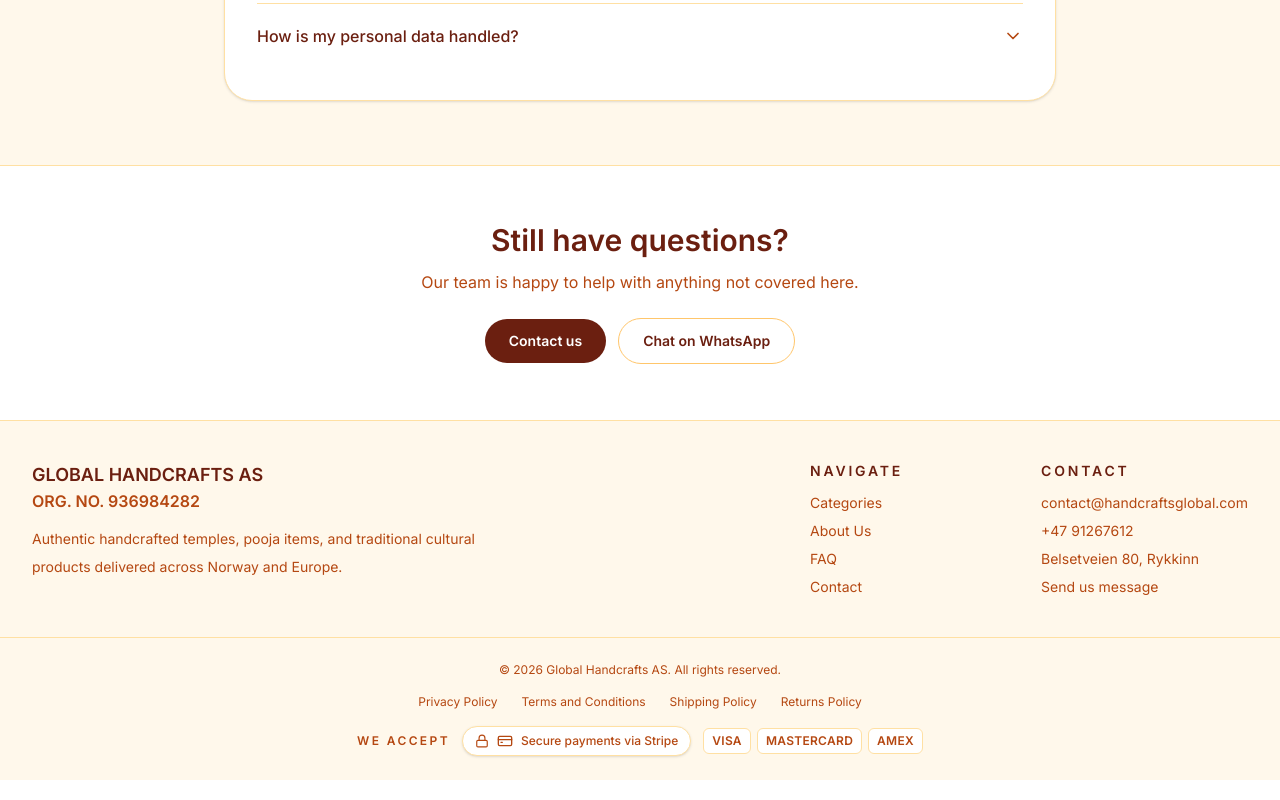
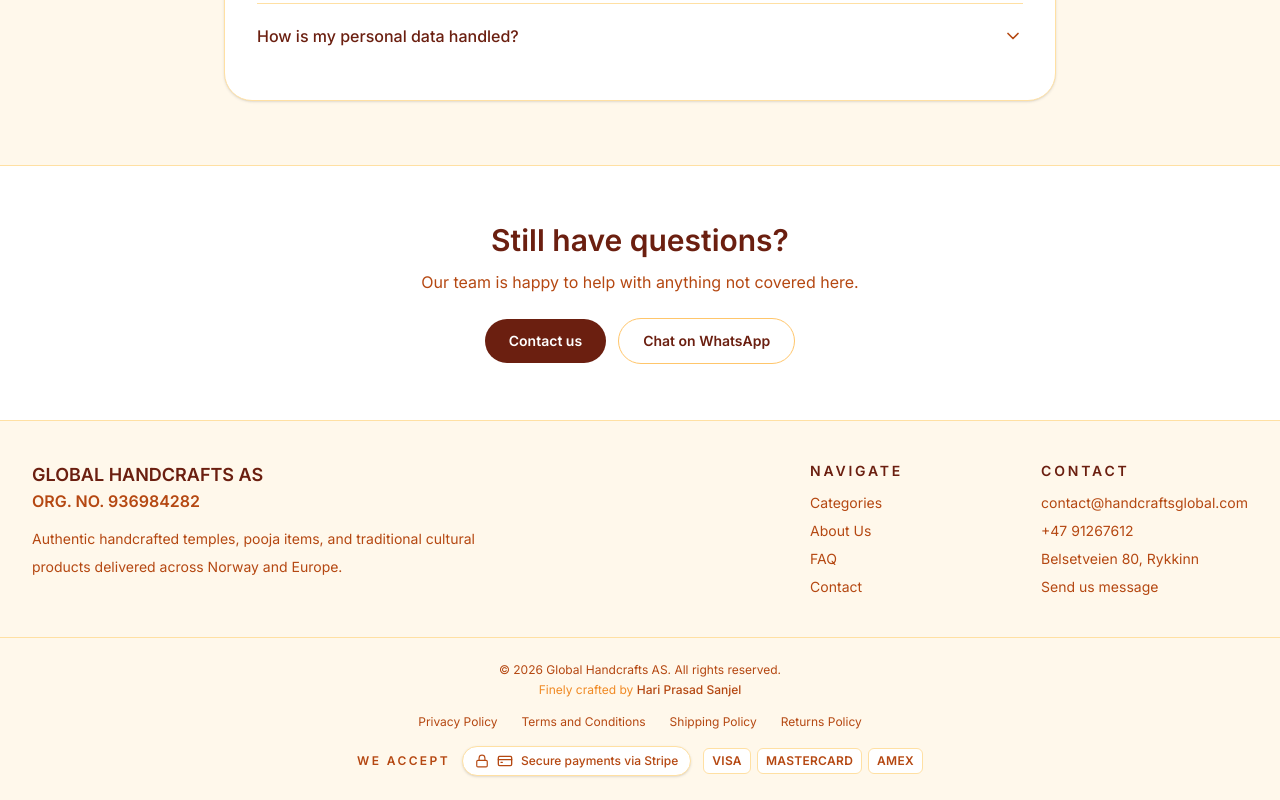
Before and after one commit to hpsanjel/global-handkraft, a Next.js app: page /faq in a window 1280 px wide. Shown: the part 2801-3601 px from the top of the page. Built offline with nearby package versions, Linux system fonts and the light colour scheme; no server answers; the database is empty.

Commit message:
added developer info

```diff
--- a/components/site-footer.tsx
+++ b/components/site-footer.tsx
@@ -54,7 +54,13 @@ export function SiteFooter() {
 			</div>
 			<div className="border-t border-stone-200">
 				<div className="mx-auto max-w-7xl px-4 py-6 sm:px-6 lg:px-8">
-					<p className="text-xs text-stone-700 text-left sm:text-center mb-4">&copy; {new Date().getFullYear()} Global Handcrafts AS. All rights reserved.</p>
+					<p className="text-xs text-stone-700 text-left sm:text-center mb-1">&copy; {new Date().getFullYear()} Global Handcrafts AS. All rights reserved.</p>
+					<p className="text-xs text-stone-500 text-left sm:text-center mb-4">
+						Finely crafted by{" "}
+						<Link href="https://www.linkedin.com/in/hpsanjel/" target="_blank" rel="noopener noreferrer" className="font-medium text-stone-700 transition hover:text-stone-950">
+							Hari Prasad Sanjel
+						</Link>
+					</p>
 					<div className="flex flex-wrap items-center justify-start sm:justify-center gap-x-6 gap-y-2 mb-4">
 						{legalLinks.map((item) => (
 							<Link key={item.href} href={item.href} className="text-xs text-stone-700 transition hover:text-stone-950">
```
